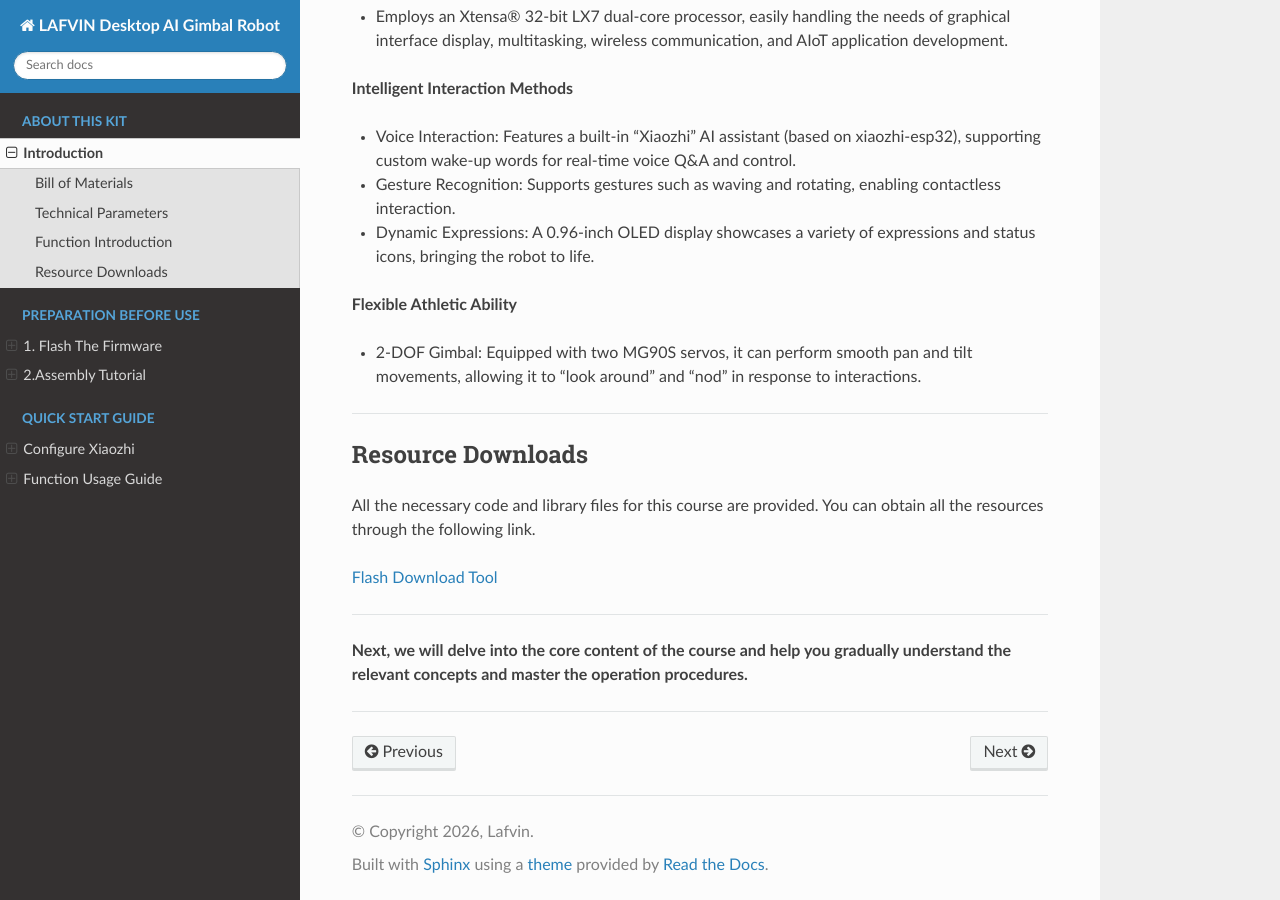
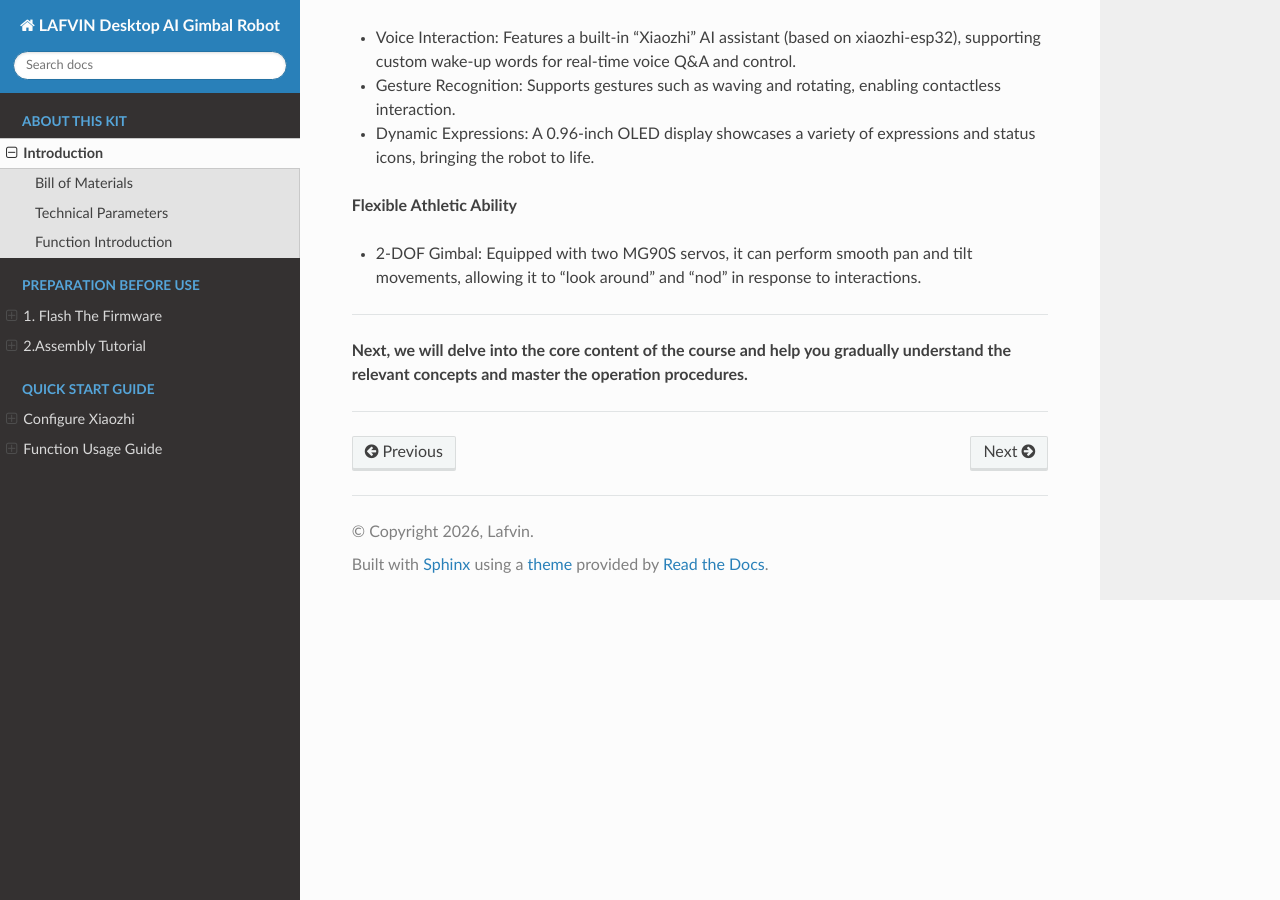
Before and after one commit to lafvintech/LAFVIN-Desktop-AI-Gimbal-Robot, a Sphinx documentation site: the page built from docs/source/Introduction.rst, in a window 1280 px wide and 900 px high, scrolled down 3180 px. Built offline with Sphinx 7.4.7 and the Read the Docs theme 3.1.0, drawn with Linux system fonts in a browser that asks for light colours; some of the changed text lies outside the part shown.

Commit message:
Update Introduction.rst

```diff
--- a/docs/source/Introduction.rst
+++ b/docs/source/Introduction.rst
@@ -150,15 +141,6 @@ Resource Download
 
 ----
 
-Resource Downloads
-------------------
-
-All the necessary code and library files for this course are provided. You can obtain all the resources through the following link.
-
-`Flash Download Tool <https://www.dropbox.com/scl/fo/r81afjixw65y88jikwxno/AM8XTGDtfcEJDgN0jHyMbRY?rlkey=4lvaoh0axd9nhvk9al7qukoi5&st=1hqtehms&dl=1>`_
-
-----
-
 **Next, we will delve into the core content of the course and help you gradually understand the relevant concepts and master the operation procedures.**
 
 ----
```
Also changed, not shown: other parts of docs/source/Introduction.rst (+5 -14 lines).
